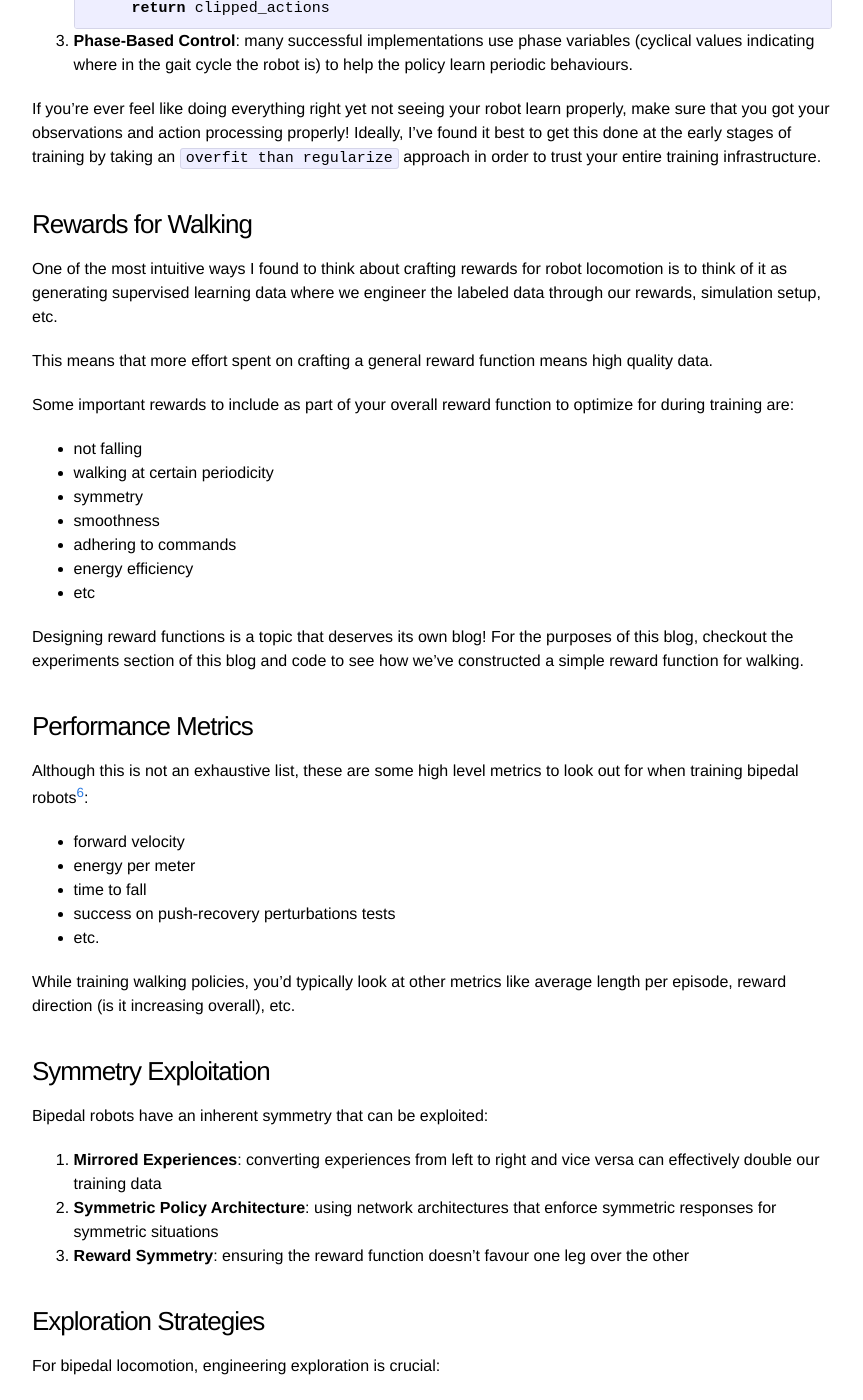
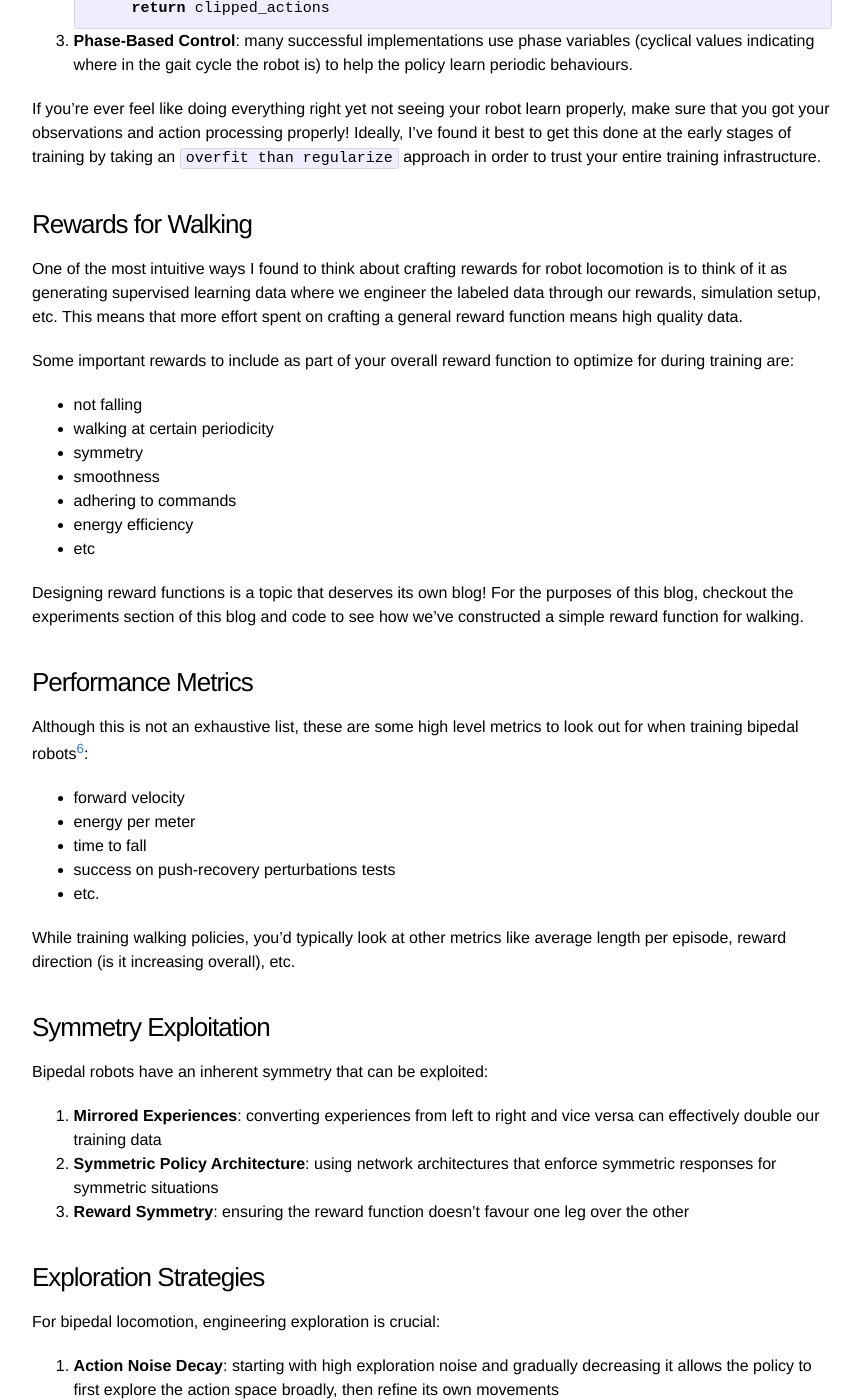
Before and after one commit to HusseinLezzaik/husseinlezzaik.github.io, a Jekyll site: the page built from _posts/2025-05-01-bipedal.md, in a window 1280 px wide and 1400 px high, scrolled down 4661 px. Shown: the whole window, without its empty margins (208-1071 px from the left). Built offline with Jekyll 4.4.1, drawn with Linux system fonts in a browser that asks for light colours; comment, search, counter and statistics services are not loaded; some of the changed text lies outside the part shown.

Commit message:
blog edits

```diff
--- a/_posts/2025-05-01-bipedal.md
+++ b/_posts/2025-05-01-bipedal.md
@@ -139,9 +139,7 @@
  If you're ever feel like doing everything right yet not seeing your robot learn properly, make sure that you got your observations and action processing properly! Ideally, I've found it best to get this done at the early stages of training by taking an `overfit than regularize` approach in order to trust your entire training infrastructure.
 ### Rewards for Walking
 
-One of the most intuitive ways I found to think about crafting rewards for robot locomotion is to think of it as generating supervised learning data where we engineer the labeled data through our rewards, simulation setup, etc.
-
-This means that more effort spent on crafting a general reward function means high quality data.
+One of the most intuitive ways I found to think about crafting rewards for robot locomotion is to think of it as generating supervised learning data where we engineer the labeled data through our rewards, simulation setup, etc. This means that more effort spent on crafting a general reward function means high quality data.
 
 Some important rewards to include as part of your overall reward function to optimize for during training are:
 - not falling
@@ -181,10 +179,10 @@
 ### Challenges of Reinforcement Learning
 
 While RL offers an immense leverage to build human level bipedal locomotion controllers, there are still critical challenges in order to build general purpose models. Some of them include:
-- **reward design**: design rewards by hand to solve for the multi-objectives required
-- **multi-policies**: how to have a walk, run, jog, and so on with one unified controller
-- **encoding human style** and motion into walking
-- **generalization** to challenging terrains (snow, ice, steep hills, etc)
+- **Reward Design**: design rewards by hand to solve for the multi-objectives required
+- **Multi-Policies**: how to have a walk, run, jog, and so on with one unified controller
+- **Encoding Human Style** and motion into walking
+- **Generalization** to challenging terrains (snow, ice, steep hills, etc)
 
 Also, it's hard to trust RL training results immediately and assume that certain methods don't work. Because not scaling environment parallelization means less exploration, getting curriculum learning wrong means the robot might have to master complex tasks before learning the basics, and so forth.
 
```
Also changed, not shown: other parts of _posts/2025-05-01-bipedal.md (+3 -3 lines).
